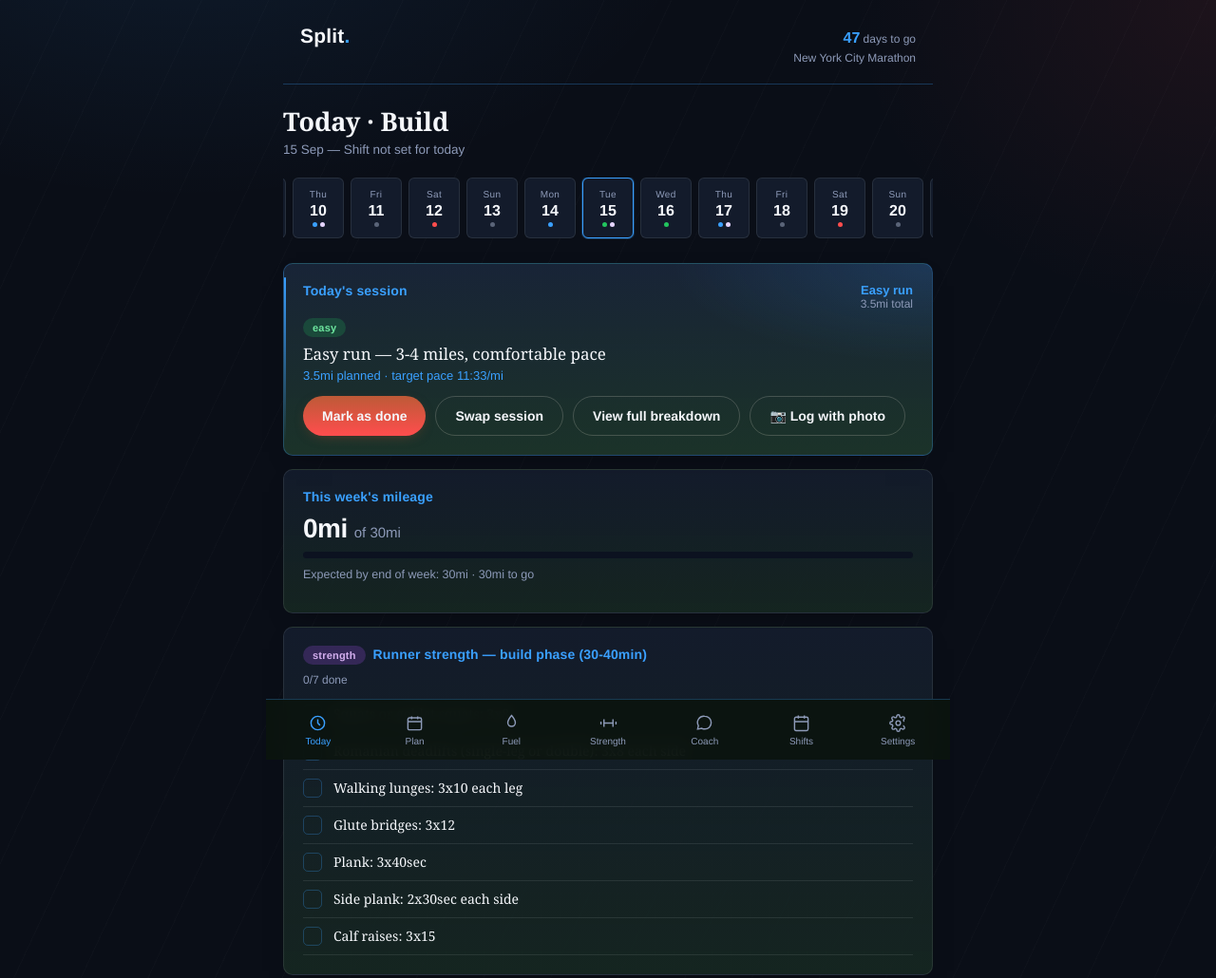
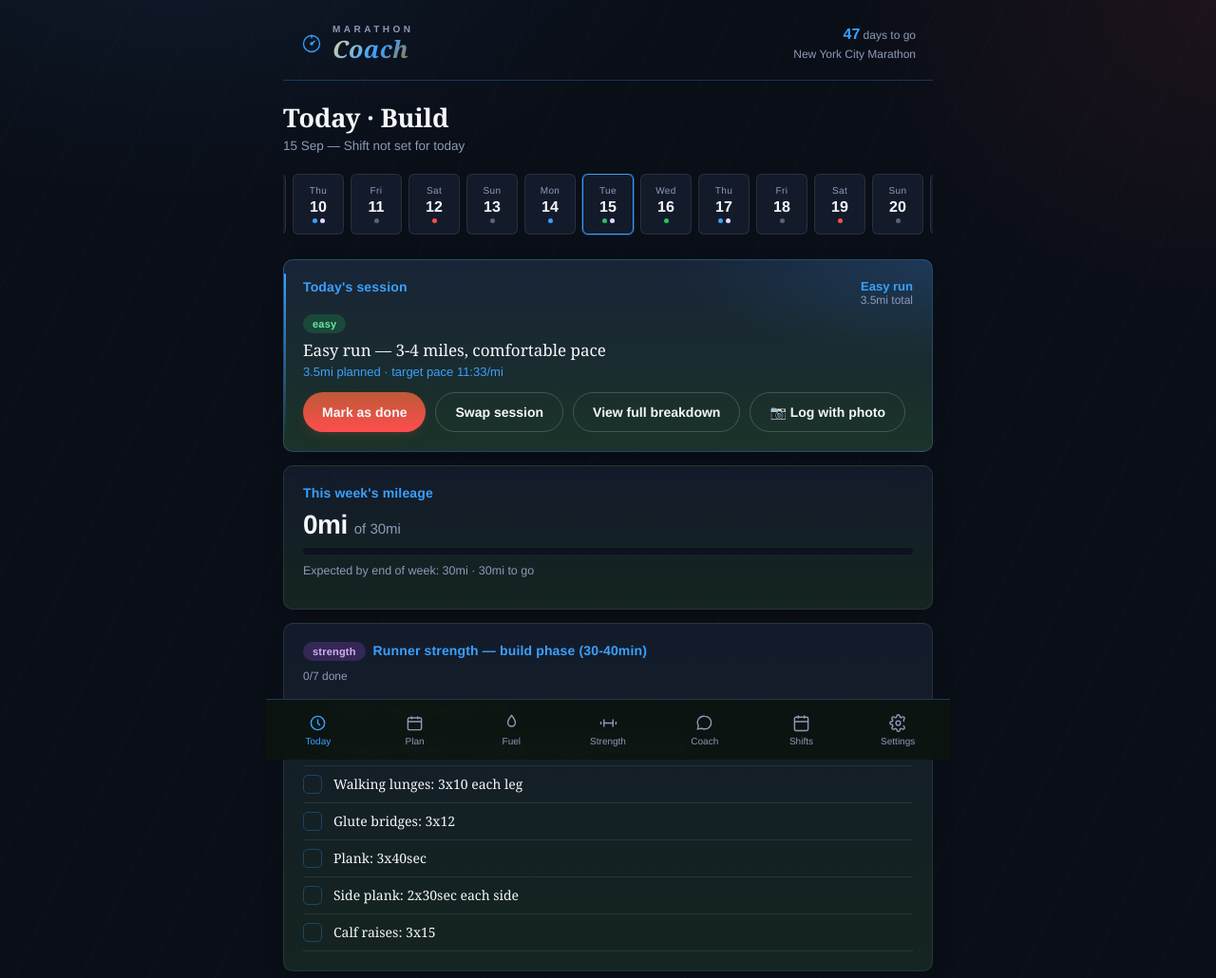
Before and after one commit to mattyendersby-web/Marathon-Coach, a plain HTML site: page index.html in a window 1280 px wide. Shown: the top 1030 px of the page at 95% size. Drawn offline with Linux system fonts and the light colour scheme.

Commit message:
Add files via upload

```diff
--- a/index.html
+++ b/index.html
@@ -3,7 +3,7 @@
 <head>
 <meta charset="UTF-8">
 <meta name="viewport" content="width=device-width, initial-scale=1.0">
-<title>Split — NYC Marathon Coach</title>
+<title>Marathon Coach — NYC Marathon Training</title>
 <style>
   :root{
     --bg-deep: #0a0e17;
@@ -52,18 +52,32 @@
   .app{max-width: 720px; margin: 0 auto; padding: 0 18px;}
 
   header.top{
-    padding: 26px 18px 18px;
+    padding: 24px 18px 18px;
     border-bottom: 1px solid var(--hairline-brass);
-    display:flex; justify-content:space-between; align-items:baseline;
+    display:flex; justify-content:space-between; align-items:center;
     max-width: 720px; margin:0 auto;
     position: relative;
   }
   header.top .brand{
+    display:flex; align-items:center; gap:10px;
+  }
+  .brand-mark{flex-shrink:0; margin-top:1px;}
+  .brand-text{
+    display:flex; flex-direction:column; line-height:1.05;
+  }
+  .brand-eyebrow{
     font-family: var(--sans);
-    font-weight: 700; font-size: 21px; letter-spacing: 0.2px;
-    color: var(--parchment);
+    font-size: 10px; font-weight:600; letter-spacing: 3.5px; text-transform:uppercase;
+    color: var(--parchment-dim);
   }
-  header.top .brand .dot{color: var(--brass);}
+  .brand-main{
+    font-family: var(--serif);
+    font-style: italic;
+    font-size: 25px; font-weight:700; letter-spacing: 0.3px;
+    background: linear-gradient(135deg, #f0d896, var(--brass) 55%, #a5793a);
+    -webkit-background-clip: text; background-clip: text; color: transparent;
+    margin-top: 1px;
+  }
   header.top .race-date{
     font-family: var(--sans);
     font-size: 12px; color: var(--parchment-dim);
@@ -323,7 +337,18 @@
 <body>
 <div class="app">
   <header class="top">
-    <div class="brand">Split<span class="dot">.</span></div>
+    <div class="brand">
+      <svg class="brand-mark" viewBox="0 0 24 24" width="24" height="24" fill="none">
+        <circle cx="12" cy="12" r="8.5" stroke="var(--brass)" stroke-width="1.3"/>
+        <circle cx="12" cy="12" r="1.8" fill="var(--brass)"/>
+        <path d="M12 3.2V6" stroke="var(--brass)" stroke-width="1.3" stroke-linecap="round"/>
+        <path d="M12 12L15.3 9.3" stroke="var(--brass)" stroke-width="1.3" stroke-linecap="round"/>
+      </svg>
+      <div class="brand-text">
+        <span class="brand-eyebrow">Marathon</span>
+        <span class="brand-main">Coach</span>
+      </div>
+    </div>
     <div class="race-date" id="raceCountdown">—</div>
   </header>
   <main id="main"></main>
```
